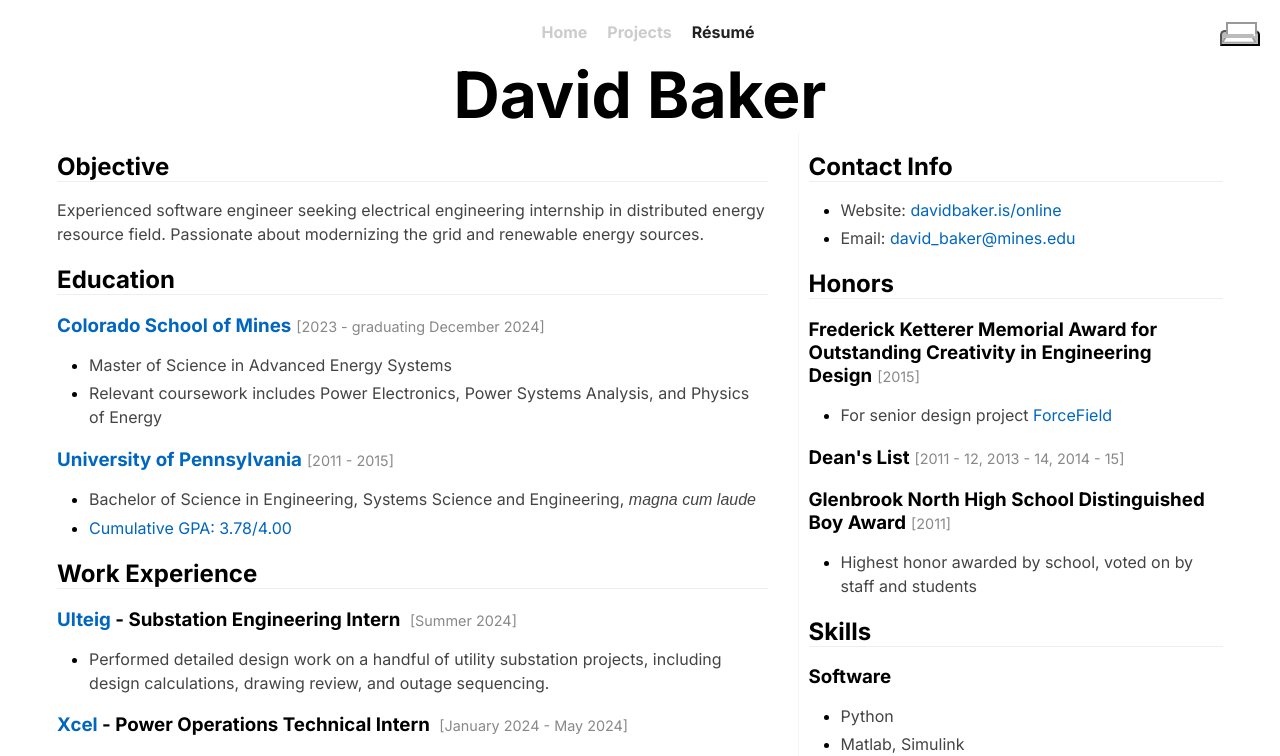
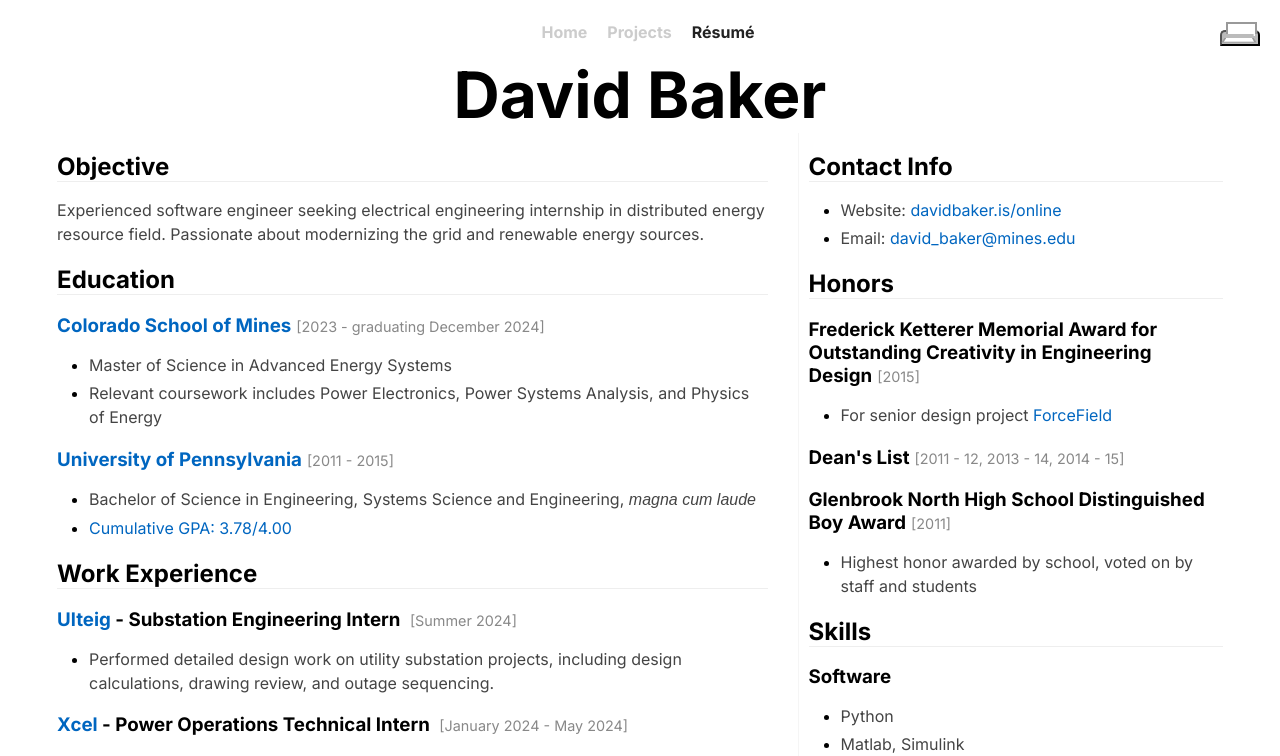
Before and after one commit to davvidbaker/davidbaker-is-next, a Next.js app: page /looking-for-work in a window 1280 px wide. Shown: the top 756 px of the page. Built offline with nearby package versions, Linux system fonts and the light colour scheme.

Commit message:
update wording

```diff
--- a/src/app/looking-for-work/base.tsx
+++ b/src/app/looking-for-work/base.tsx
@@ -309,7 +309,7 @@ export const Resume = ({ objective = baseObjective, relevantCoursework = baseCou
                         </h3>
                         <ul>
                             <li>
-                                <p>Performed detailed design work on a handful of utility substation projects, including design calculations, drawing review, and outage sequencing.</p>
+                                <p>Performed detailed design work on utility substation projects, including design calculations, drawing review, and outage sequencing.</p>
                             </li>
                         </ul>
                         <h3>
```
